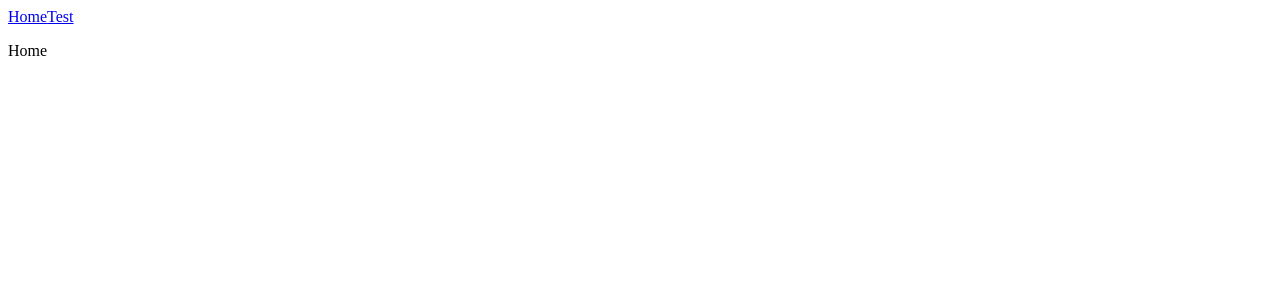
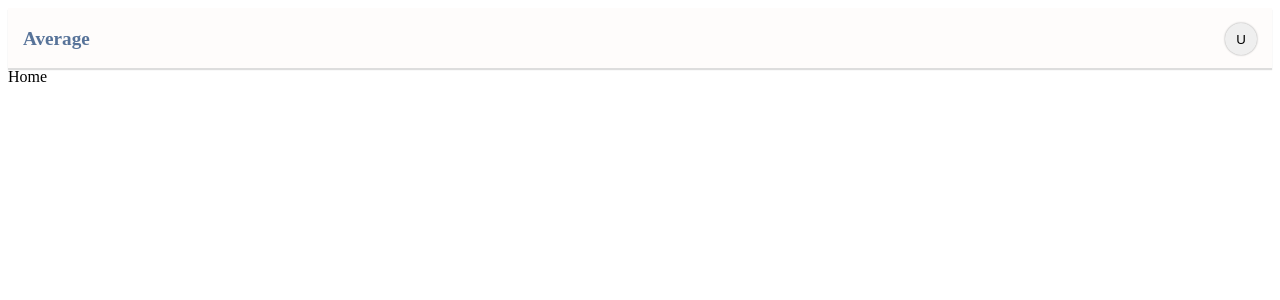
Before and after one commit to rxrossi/average-client, a React app: page / in a window 1280 px wide. Shown: the top 300 px of the page. Built offline with nearby package versions, Linux system fonts and the light colour scheme.

Commit message:
Imported and customized the NavBar

```diff
--- a/package.json
+++ b/package.json
@@ -40,7 +40,9 @@
     "react-dom": "^16.3.2",
     "react-router-dom": "^4.2.2",
     "resolve": "1.6.0",
+    "storybook": "^1.0.0",
     "style-loader": "0.19.0",
+    "styled-components": "^3.2.6",
     "sw-precache-webpack-plugin": "0.11.4",
     "url-loader": "0.6.2",
     "webpack": "3.8.1",
--- /dev/null
+++ b/src/NavBar/UserMenu/index.jsx
@@ -0,0 +1,81 @@
+// @flow
+import React from 'react'
+import styled from 'styled-components'
+import { white, softBlue } from '../../colors'
+import Wrapper from '../../UtilityComponents/HandleClickOutside'
+import DropDownBase from '../../StyledComponents/DropDownOfMenu'
+import BaseLink from '../../StyledComponents/BaseLink'
+
+const DropDown = styled(DropDownBase)`
+  & > ul {
+    list-style-type: none;
+    margin: 0;
+    padding: 0;
+  }
+
+  & > ul > li {
+    margin: 10px 0;
+  }
+`
+
+const MainBtn = styled.button`
+  border-radius: 50%;
+  border: 0;
+  width: 32px;
+  height: 32px;
+  box-shadow: 0 0 2px #999;
+  &:focus {
+    outline: 0;
+    box-shadow: 0 0 4px #777;
+  }
+`
+
+const Link = styled(BaseLink)`
+  color: ${white};
+  &:hover {
+    color: ${softBlue};
+  }
+`
+
+type Props = {}
+
+type State = {
+  open: boolean
+}
+
+class UserMenu extends React.Component<Props, State> {
+  state = {
+    open: false
+  }
+
+  close = () => {
+    this.setState({ open: false })
+  }
+
+  toggleOpen = () => {
+    const { open } = this.state
+    this.setState({ open: !open })
+  }
+
+  render() {
+    return (
+      <Wrapper handleClickOutside={this.close}>
+        <MainBtn onClick={this.toggleOpen}>U</MainBtn>
+        {this.state.open && (
+          <DropDown>
+            <ul>
+              <li>
+                <Link to="/">Edit Profile</Link>
+              </li>
+              <li>
+                <Link to="/">Sign Out</Link>
+              </li>
+            </ul>
+          </DropDown>
+        )}
+      </Wrapper>
+    )
+  }
+}
+
+export default UserMenu
--- /dev/null
+++ b/src/NavBar/index.jsx
@@ -0,0 +1,43 @@
+import React from 'react'
+import styled from 'styled-components'
+import UserMenu from './UserMenu'
+import { blue, white } from '../colors'
+import BaseLink from '../StyledComponents/BaseLink'
+
+type Props = {
+  children: React.ComponentType<{}>
+}
+
+const NavBar = ({ children }: Props) => (
+  <Nav>
+    <HomeLink to="/">Average</HomeLink>
+    <ItemAlignRight>{children}</ItemAlignRight>
+    <ItemAlignRight>
+      <UserMenu />
+    </ItemAlignRight>
+  </Nav>
+)
+
+export default NavBar
+
+const HomeLink = styled(BaseLink)`
+  font-weight: bolder;
+  font-size: 1.2rem;
+  color: ${blue};
+`
+
+const Nav = styled.nav`
+  box-sizing: border-box;
+  background-color: ${white};
+  padding: 15px;
+  box-shadow: 0 2px 1px #ddd;
+  width: 100%;
+  height: 60px;
+  display: inline-grid;
+  grid-template-columns: 100px auto min-content;
+  align-items: center;
+`
+
+const ItemAlignRight = styled.div`
+  text-align: right;
+`
--- /dev/null
+++ b/src/Pages/Home/index.jsx
@@ -0,0 +1,10 @@
+import React from 'react'
+import NavBar from '../../NavBar'
+
+const Home = () => (
+  <div>
+    <NavBar />
+    Home
+  </div>
+)
+export default Home
--- /dev/null
+++ b/src/Pages/Test/index.jsx
@@ -0,0 +1,11 @@
+import React from 'react'
+import NavBar from '../../NavBar'
+
+const Test = () => (
+  <div>
+    <NavBar />
+    Test
+  </div>
+)
+
+export default Test
--- a/src/Router/index.jsx
+++ b/src/Router/index.jsx
@@ -1,16 +1,17 @@
 import React from 'react'
-import { Route, Link } from 'react-router-dom'
+import { Route } from 'react-router-dom'
+import Home from '../Pages/Home'
+import Test from '../Pages/Test'
 // import RequiredSignInRoute from './RequireSignInRoute'
 // import RequiredSignOutRoute from './RequireSignOutRoute'
 
-const Home = () => <p>Home</p>
-
-const Test = () => <p>Test</p>
+/*
+  move the NavBar outside, inject in each route
+  replace with the client2 navbar
+*/
 
 const Router = () => (
   <div>
-    <Link to="/">Home</Link>
-    <Link to="/test">Test</Link>
     <Route exact path="/" component={Home} />
     <Route exact path="/test" component={Test} />
   </div>
--- /dev/null
+++ b/src/StyledComponents/BaseLink.jsx
@@ -0,0 +1,8 @@
+import styled from 'styled-components'
+import { Link } from 'react-router-dom'
+
+const BaseLink = styled(Link)`
+  text-decoration: none;
+`
+
+export default BaseLink
--- /dev/null
+++ b/src/StyledComponents/DropDownOfMenu.jsx
@@ -0,0 +1,25 @@
+import styled from 'styled-components'
+import { grey, white } from '../colors'
+
+const DropDown = styled.div`
+  text-align: left;
+  background: ${grey};
+  color: ${white};
+  position: absolute;
+  box-shadow: 0 2px 2px #ddd;
+  right: 5px;
+  width: 100px;
+  padding: 15px;
+
+  & > ul {
+    list-style-type: none;
+    margin: 0;
+    padding: 0;
+  }
+
+  & > ul > li {
+    margin: 10px 0;
+  }
+`
+
+export default DropDown
--- /dev/null
+++ b/src/UtilityComponents/HandleClickOutside/index.jsx
@@ -0,0 +1,56 @@
+// @flow
+
+import * as React from 'react'
+
+function removeEventListeners(fn: Function) {
+  window.removeEventListener('mousedown', fn)
+  window.removeEventListener('touchstart', fn)
+}
+
+type Props = {
+  handleClickOutside: Function,
+  handleClickInside: Function
+}
+
+export default class HandleClickOutsideComponent extends React.Component<
+  Props
+> {
+  focused: ?boolean
+  wrapperRef: ?HTMLDivElement
+
+  componentWillUnmount() {
+    removeEventListeners(this.handleClickOut)
+  }
+
+  handleClickOut = (event: any) => {
+    if (this.wrapperRef && !this.wrapperRef.contains(event.target)) {
+      this.focused = false
+      removeEventListeners(this.handleClickOut)
+      this.props.handleClickOutside()
+    }
+  }
+
+  handleClickIn = () => {
+    if (!this.focused) {
+      const { handleClickInside } = this.props
+      this.focused = true
+      window.addEventListener('mousedown', this.handleClickOut)
+      window.addEventListener('touchstart', this.handleClickOut)
+      if (handleClickInside) {
+        handleClickInside()
+      }
+    }
+  }
+
+  render() {
+    return (
+      <div
+        ref={element => (this.wrapperRef = element)}
+        onMouseDown={this.handleClickIn}
+        onTouchStart={this.handleClickIn}
+      >
+        {this.props.children}
+      </div>
+    )
+  }
+}
--- /dev/null
+++ b/src/colors.js
@@ -0,0 +1,5 @@
+export const grey = '#495867'
+export const blue = '#577399'
+export const softBlue = '#BDD5EA'
+export const red = '#FE5F55'
+export const white = '#FEFCFB'
```
Also changed, not shown: src/App.js (+0 -7 lines), 1 other file (tests, documents, lock files or other folders).
